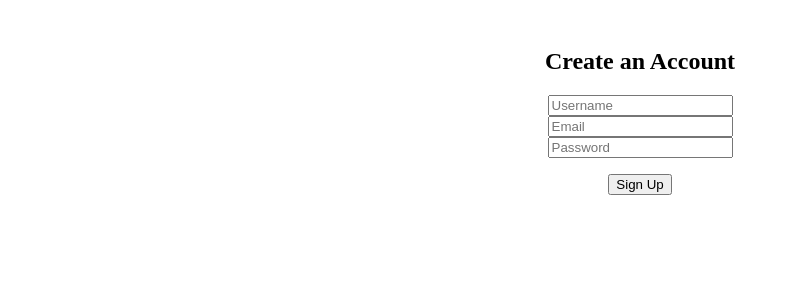
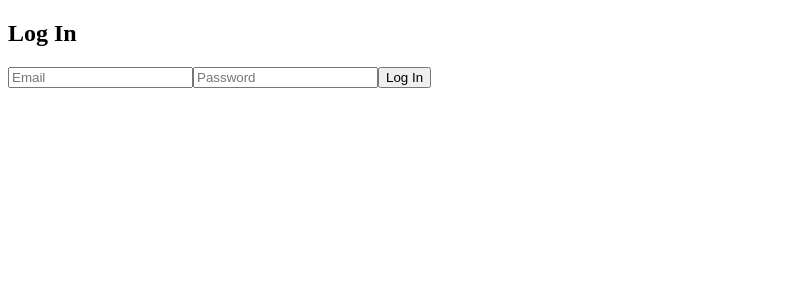
Before and after one commit to u-khang/finbud2, a React (Vite) app in the folder frontend/: page /login in a window 1280 px wide. Shown: the top 300 px of the page, without its empty margins (0-788 px from the left). Built offline with nearby package versions, Linux system fonts and the light colour scheme.

Commit message:
not work backend is using username password for validation

```diff
--- a/frontend/package.json
+++ b/frontend/package.json
@@ -11,7 +11,8 @@
   },
   "dependencies": {
     "react": "^19.1.0",
-    "react-dom": "^19.1.0"
+    "react-dom": "^19.1.0",
+    "react-router-dom": "^7.7.0"
   },
   "devDependencies": {
     "@eslint/js": "^9.30.1",
--- a/frontend/src/App.jsx
+++ b/frontend/src/App.jsx
@@ -1,34 +1,23 @@
-import { useState } from 'react'
-import reactLogo from './assets/react.svg'
-import viteLogo from '/vite.svg'
-// import './App.css'
-import SignupForm from './assets/components/signUpForm'
+import { useState } from "react";
+import { Routes, Route, Navigate } from "react-router-dom";
+import Signup from "./pages/Signup";
+import Login from "./pages/Login";
+import Dashboard from "./pages/Dashboard";
 
 function App() {
   const [user, setUser] = useState(null);
 
-  const handleSignup = (newUser) => {
-    console.log("Signed up successfully:", newUser);
-    setUser(newUser);
-
-    // redirect (React Router):
-    // navigate("/dashboard");
-
-    // welcome UI:
-    // alert(`Welcome, ${newUser.username}!`);
-  };
   return (
-    <>
-      {!user ? (
-        <SignupForm onSignup={handleSignup} />
-      ) : (
-        <div style={{ textAlign: "center", marginTop: "3rem" }}>
-          <h2>Welcome, {user.username} 🎉</h2>
-          <p>You're signed in and ready to roll!</p>
-        </div>
-      )}
-    </>
+    <Routes>
+      <Route path="/" element={<Navigate to="/signup" />} />
+      <Route path="/signup" element={<Signup setUser={setUser} />} />
+      <Route path="/login" element={<Login setUser={setUser} />} />
+      <Route
+        path="/dashboard"
+        element={user ? <Dashboard user={user} /> : <Navigate to="/login" />}
+      />
+    </Routes>
   );
 }
 
-export default App
+export default App;
--- /dev/null
+++ b/frontend/src/assets/components/LoginForm.jsx
@@ -0,0 +1,40 @@
+import { useState } from "react";
+
+function LoginForm({ onLogin }) {
+  const [form, setForm] = useState({ email: "", password: "" });
+  const [error, setError] = useState("");
+
+  const handleChange = (e) => {
+    setForm({ ...form, [e.target.name]: e.target.value });
+  };
+
+  const handleSubmit = async (e) => {
+    e.preventDefault();
+    setError("");
+
+    try {
+      const res = await fetch("http://localhost:4000/api/users/login", {
+        method: "POST",
+        headers: { "Content-Type": "application/json" },
+        credentials: "include",
+        body: JSON.stringify(form)
+      });
+
+      const data = await res.json();
+      res.ok ? onLogin(data.username) : setError(data.error || "Login failed");
+    } catch (err) {
+      setError("Server error");
+    }
+  };
+
+  return (
+    <form onSubmit={handleSubmit}>
+      <input name="email" type="email" placeholder="Email" onChange={handleChange} required />
+      <input name="password" type="password" placeholder="Password" onChange={handleChange} required />
+      <button type="submit">Log In</button>
+      {error && <p style={{ color: "red" }}>{error}</p>}
+    </form>
+  );
+}
+
+export default LoginForm;
--- /dev/null
+++ b/frontend/src/pages/Dashboard.jsx
@@ -0,0 +1,10 @@
+function Dashboard({ user }) {
+    return (
+      <div>
+        <h2>Welcome to your Dashboard, {user?.username}</h2>
+        <p>Your transactions are here</p>
+      </div>
+    );
+  }
+
+  export default Dashboard;
--- /dev/null
+++ b/frontend/src/pages/Login.jsx
@@ -0,0 +1,20 @@
+import LoginForm from "../assets/components/LoginForm";
+import { useNavigate } from "react-router-dom";
+
+function Login({ setUser }) {
+  const navigate = useNavigate();
+
+  const handleLogin = (user) => {
+    setUser(user);
+    navigate("/dashboard");
+  };
+
+  return (
+    <div>
+      <h2>Log In</h2>
+      <LoginForm onLogin={handleLogin} />
+    </div>
+  );
+}
+
+export default Login;
--- /dev/null
+++ b/frontend/src/pages/Signup.jsx
@@ -0,0 +1,20 @@
+import SignupForm from "../assets/components/SignupForm";
+import { useNavigate } from "react-router-dom";
+
+function Signup({ setUser }) {
+  const navigate = useNavigate();
+
+  const handleSignup = (user) => {
+    setUser(user);
+    navigate("/dashboard");
+  };
+
+  return (
+    <div>
+      <h2>Sign Up</h2>
+      <SignupForm onSignup={handleSignup} />
+    </div>
+  );
+}
+
+export default Signup;
```
Also changed, not shown: frontend/src/main.jsx (+9 -8 lines), 2 other files (tests, documents, lock files or other folders).
